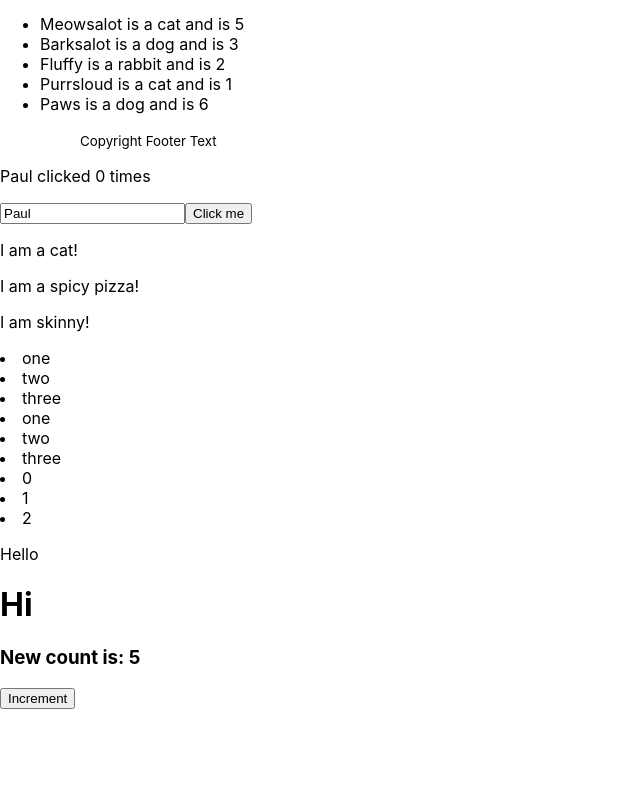
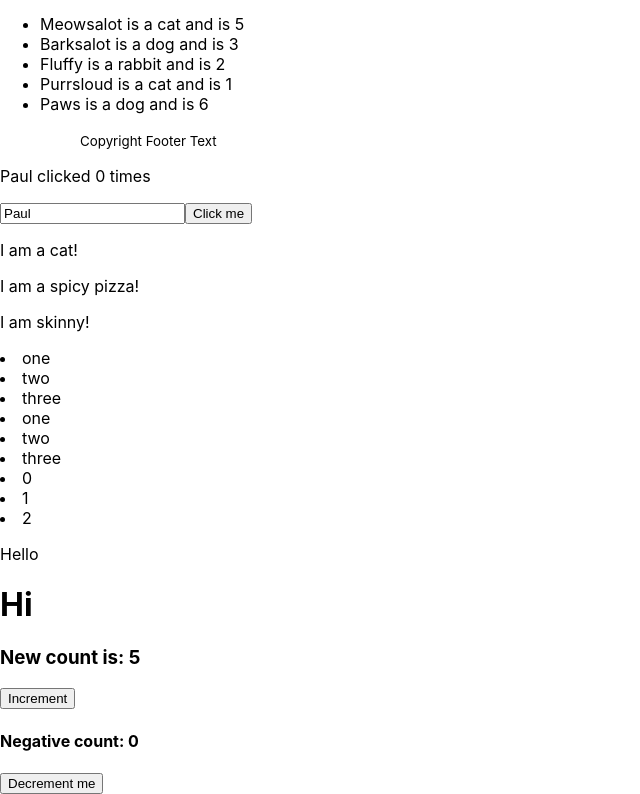
Before and after one commit to AnnieCat73/learning-react-app, a React (Create React App) app: page / in a window 1280 px wide. Shown: the part 244-1038 px from the top of the page, without its empty margins (0-640 px from the left). Before the commit the page ends 953 px from the top, so only its background shows below. Built offline with nearby package versions, Linux system fonts and the light colour scheme.

Commit message:
Side effect exercise

```diff
--- a/src/React for Rest of Us/Other.js
+++ b/src/React for Rest of Us/Other.js
@@ -1,13 +1,18 @@
 //import React from 'react'
-import React, { useState } from "react";
+import React, { useEffect, useState } from "react";
 
 function Other() {
   const message = "Hello";
   let newMessage = 'Hi';
 
   const [value, setValue] = useState(5);
+  const [count, setCount] = useState(0);
 
+  useEffect(() => {
+    console.log(`You clicked ${count} times`)
+  }, [count])
 
+  const handleCount = () => setCount(count - 1);
   return (
     <>
       <div>
@@ -26,6 +31,8 @@
       </div>
       <h3>New count is: {value}</h3>
       <button onClick={() => setValue(value + 1)}>Increment</button>
+      <h4>Negative count: {count}</h4>
+      <button onClick={handleCount}>Decrement me</button>
     </>
 
   )
--- a/src/React for Rest of Us/UseEffect.js
+++ b/src/React for Rest of Us/UseEffect.js
@@ -30,7 +30,7 @@
  console.log(`Hi ${name} you clicked ${count} times
 }, [name, count])//only rerender if name and count changes
 
-You migth find yourself using this option a lot.
+You migtht find yourself using this option a lot.
 useEffect() is great for adding logs, accessing 3rd
 party APIs and much more
 
@@ -56,7 +56,7 @@
 
 /************
  * <input type="text" value={name}
-       onChange={() => setName(e.target.value)} />
+       onChange={(e) => setName(e.target.value)} />
  */
 
 
```
